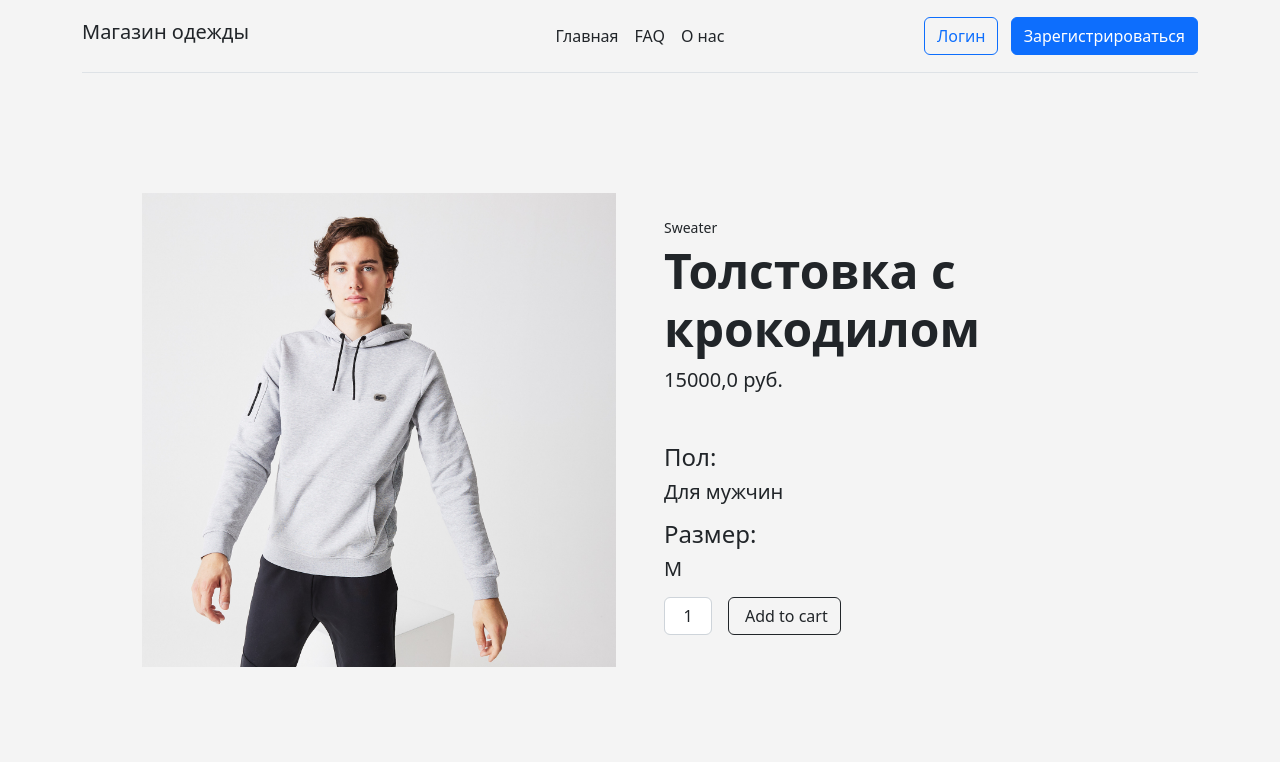
After one commit to MycroftBrooks/Clothing_Store_Django, a Django app: page /product/2/ in a window 1280 px wide. The commit adds this page. Shown: the top 762 px of the page. Run offline with Django 4.2, Linux system fonts and the light colour scheme; data comes from the database, SQL or seed files in the repository; both versions use the stored data as it was after the commit.

Commit message:
added product detail page

```diff
--- a/clothing_store_django/main/forms.py
+++ b/clothing_store_django/main/forms.py
@@ -7,10 +7,6 @@ from .models import catalog
 
 
 class catalogForm(forms.ModelForm):
-    def __init__(self, *args, **kwargs):
-        super().__init__(*args, **kwargs)
-        self.fields["category"].empty_label = "Выберите категорию"
-
     class Meta:
         model = catalog
         fields = ["name", "category", "sex", "size", "price", "image"]
--- a/clothing_store_django/main/models.py
+++ b/clothing_store_django/main/models.py
@@ -1,5 +1,6 @@
 from django.conf import settings
 from django.db import models
+from django.urls import reverse
 
 CATEGORY_CHOICES = (
     ("S", "Shirt"),
@@ -26,9 +27,16 @@ class catalog(models.Model):
     size = models.CharField("Размер", choices=SIZE_CHOICES, max_length=3)
     price = models.FloatField()
     image = models.ImageField(blank=True, upload_to="static/main/images")
+    """ slug = models.SlugField() """
 
     def __str__(self):
         return self.name
+
+    def get_absolute_url(self):
+        return reverse("product", kwargs={"pk": self.pk})
+        """ return reverse("main:product", kwargs={
+            'slug': self.slug
+            }) """
 
 
 class OrderItem(models.Model):
--- a/clothing_store_django/main/templates/main/base.html
+++ b/clothing_store_django/main/templates/main/base.html
@@ -21,7 +21,7 @@
 
           <ul class="nav col-12 col-md-auto mb-2 justify-content-center mb-md-0">
             <li><a href="{% url 'index' %}" class="nav-link px-2 link-dark">Главная</a></li>
-            <li><a href="/" class="nav-link px-2 link-dark">FAQ</a></li>
+            <li><a href="" class="nav-link px-2 link-dark">FAQ</a></li>
             <li><a href="{% url 'about' %}" class="nav-link px-2 link-dark">О нас</a></li>
             {% if request.user.is_staff and request.user.is_authenticated%}<li><a href="{% url 'admin:index' %}" class="nav-link px-2 link-dark">Админ панель</a></li>{% endif %}
           </ul>
--- /dev/null
+++ b/clothing_store_django/main/templates/main/product.html
@@ -0,0 +1,34 @@
+{% extends 'main/base.html' %}
+{% block title %}
+wwww
+{% endblock %}
+
+{% block content%}
+<!-- Product section-->
+<section class="py-5">
+    <div class="container px-4 px-lg-5 my-5">
+        <div class="row gx-4 gx-lg-5 align-items-center">
+            <div class="col-md-6"><img class="card-img-top mb-5 mb-md-0" src="{{product.image}}" ></div>
+            <div class="col-md-6">
+                <div class="small mb-1">{{ product.get_category_display }}</div>
+                <h1 class="display-5 fw-bolder">{{ product.name }}</h1>
+                <div class="fs-5 mb-5">
+                    <span>{{ product.price }} руб.</span>
+                </div>
+                <h4>Пол: <h4><p class="lead">{{product.get_sex_display}}</p>
+                <h4>Размер: <h4><p class="lead">{{product.size}}</p>
+                <div class="d-flex">
+                    <input class="form-control text-center me-3" id="inputQuantity" type="num" value="1" style="max-width: 3rem" />
+                    <button class="btn btn-outline-dark flex-shrink-0" type="button">
+                        <i class="bi-cart-fill me-1"></i>
+                        Add to cart
+                    </button>
+                </div>
+            </div>
+        </div>
+    </div>
+</section>
+
+
+
+{% endblock %}
--- a/clothing_store_django/main/urls.py
+++ b/clothing_store_django/main/urls.py
@@ -6,6 +6,7 @@ from . import views
 
 urlpatterns = [
     path("", views.index, name="index"),
+    path("product/<int:pk>/", views.CatalogDetailView, name="product"),
     path("about", views.about, name="about"),
     path("create", views.create, name="create"),
     path("login", views.login_user, name="login"),
--- a/clothing_store_django/main/views.py
+++ b/clothing_store_django/main/views.py
@@ -4,24 +4,39 @@ from django.contrib.auth.forms import UserCreationForm
 from django.http import HttpResponseRedirect
 from django.shortcuts import redirect, render
 from django.urls import reverse_lazy
+from django.views.generic import DetailView, ListView
 from django.views.generic.edit import CreateView
 
 from .forms import RegisterUserFrom, catalogForm
 from .models import Order, OrderItem, catalog
 
+# Create your views here.
+""" class HomeView(ListView):
+    model = catalog
+    template_name = "main/index.html" """
 
-# Create your views here.
+
 def index(request):
-    context = {"catalog_list": catalog.objects.all()}
+    catalog_list = catalog.objects.all()
     return render(
         request,
         "main/index.html",
-        context,
+        {"title": "Главная страница", "catalog_list": catalog_list},
     )
 
 
 def about(request):
     return render(request, "main/about.html")
+
+
+""" class CatalogDetailView(DetailView):
+    model = catalog
+    template_name = "main/product.html" """
+
+
+def CatalogDetailView(request, pk):
+    product = catalog.objects.get(id=pk)
+    return render(request, "main/product.html", {"product": product})
 
 
 def create(request):
```
Also changed, not shown: clothing_store_django/main/templates/main/index.html (+12 -6 lines), clothing_store_django/db.sqlite3, clothing_store_django/main/migrations/0010_catalog_slug.py (added), clothing_store_django/main/migrations/0011_remove_catalog_slug.py (added), clothing_store_django/static/main/images/L1212031.jpg (added).
